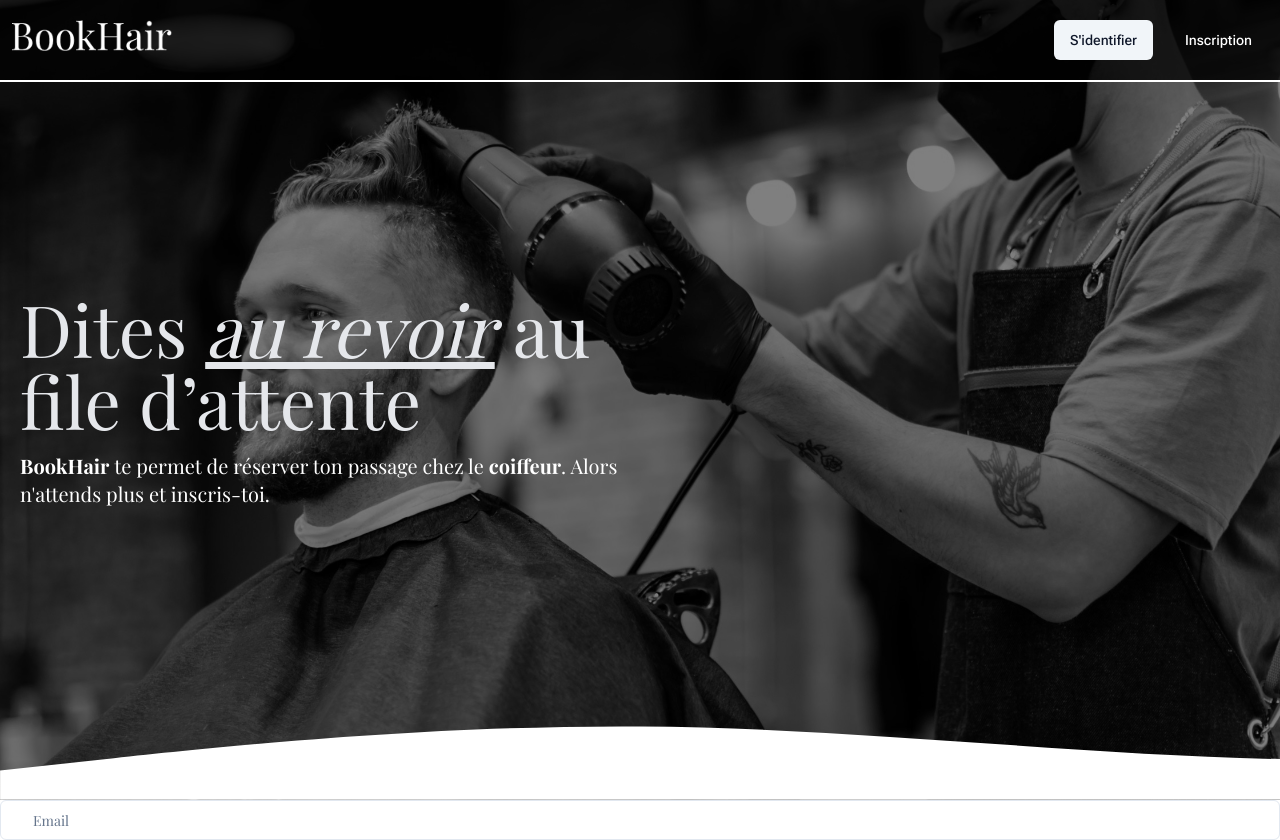
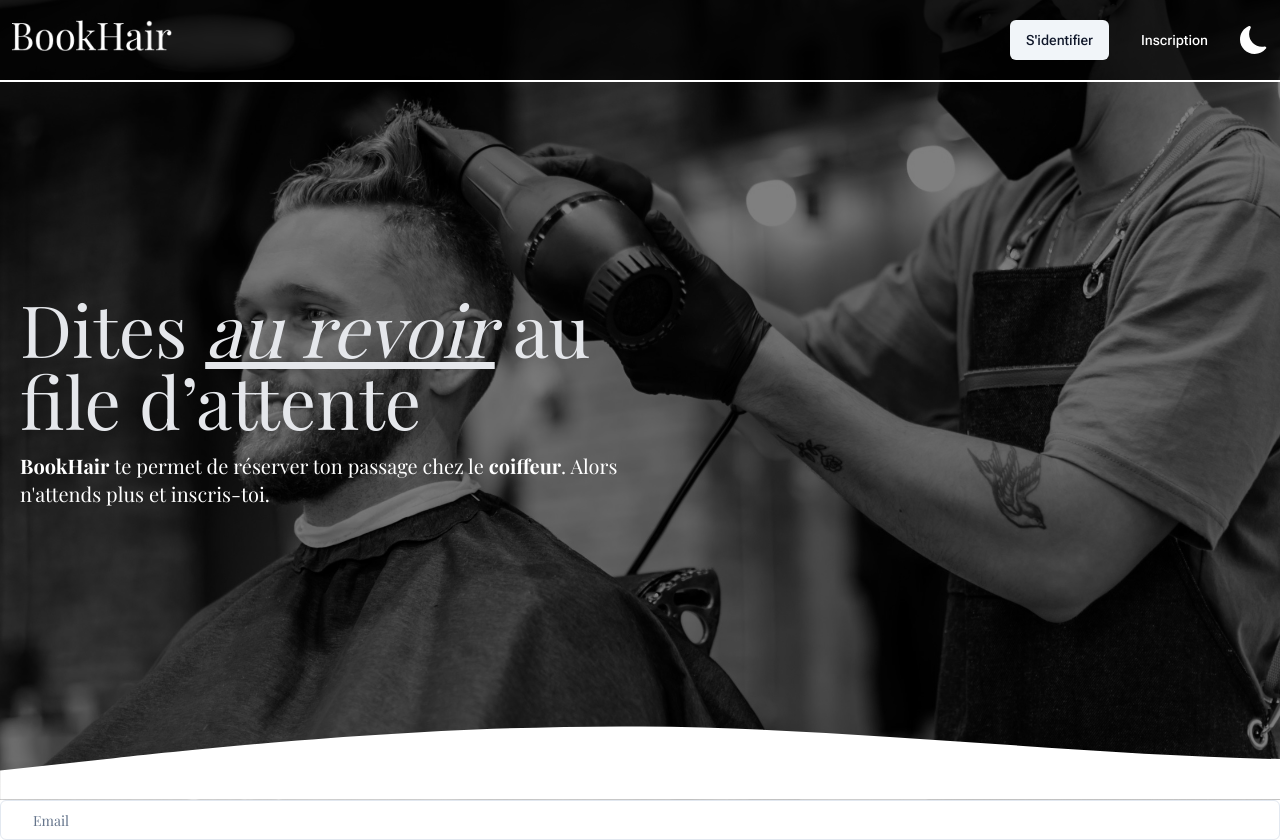
Before and after one commit to younes101020/BookHair, a Next.js app in the folder bookhair/: page / in a window 1280 px wide. Built offline with nearby package versions, Linux system fonts and the light colour scheme; no server answers; a web font is replaced by a local one.

Commit message:
fix: patch docker build step (package install order issue)

```diff
--- a/bookhair/src/app/layout.tsx
+++ b/bookhair/src/app/layout.tsx
@@ -1,7 +1,8 @@
 import '@/styles/globals.css'
 import { Playfair as MainFont }  from './fonts'
 import { Header } from '@/components/header'
-import Provider from '@/components/provider'
+import AuthProviders from '@/provider/AuthProvider'
+import ThemeProviders from '@/provider/ThemeProvider'
 import { Suspense } from 'react'
 import Loading from './loading'
 import { IconContext } from "react-icons";
@@ -17,15 +18,17 @@ export default function RootLayout({
   children: React.ReactNode
 }) {
   return (
-    <html lang="fr">
+    <html lang="fr" suppressHydrationWarning>
       <body className={`${MainFont.className}`}>
-        <Provider>
-          {/* @ts-expect-error Server Component */}
-          <Header />
-            <Suspense fallback={<Loading />}>
-              {children}
-            </Suspense>
-        </Provider>
+        <ThemeProviders>
+          <AuthProviders>
+            {/* @ts-expect-error Server Component */}
+            <Header />
+              <Suspense fallback={<Loading />}>
+                {children}
+              </Suspense>
+          </AuthProviders>
+        </ThemeProviders>
       </body>
     </html>
   )
--- /dev/null
+++ b/bookhair/src/components/client/ThemeToggle.tsx
@@ -0,0 +1,15 @@
+'use client'
+import { useTheme } from 'next-themes'
+import { BsFillMoonFill, BsFillSunFill } from "react-icons/bs";
+
+const ThemeToggle = () => {
+  const { theme, setTheme } = useTheme();
+  return (
+    <div>
+        {theme === "dark" ?
+        <BsFillSunFill size={28} onClick={() => setTheme("light")} /> : <BsFillMoonFill size={28} onClick={() => setTheme("dark")} />}
+    </div>
+  )
+}
+
+export default ThemeToggle
--- a/bookhair/src/components/header.tsx
+++ b/bookhair/src/components/header.tsx
@@ -5,6 +5,7 @@ import { Roboto as SecondFont } from '@/app/fonts';
 import { authOptions } from "@/app/api/lib/auth/[...nextauth]/route";
 import Signout from '@/components/client/Signout';
 import { buttonVariants } from "@/components/ui/button";
+import ThemeToggle from './client/ThemeToggle';
 
 export const Header = async () => {
     const session = await getServerSession(authOptions)
@@ -20,7 +21,7 @@ export const Header = async () => {
                 />
             </Link>
             <nav className={SecondFont.className}>
-                <ul className='flex gap-4 text-base'>
+                <ul className='flex gap-4 text-base items-center'>
                     {session ?
                         <>
                             <Signout />
@@ -31,7 +32,9 @@ export const Header = async () => {
                             <Link href="/register" data-test="register" className={buttonVariants({ variant: "ghost" })}>Inscription</Link>
                         </>
                     }
-
+                    <li className="cursor-pointer">
+                        <ThemeToggle />
+                    </li>
                 </ul>
             </nav>
         </header>
--- a/bookhair/src/components/provider.tsx
+++ b/bookhair/src/provider/AuthProvider.tsx
@@ -7,8 +7,8 @@ interface Props {
     children: ReactNode;
 }
 
-const Provider = ({ children }: Props) => {
+const AuthProviders = ({ children }: Props) => {
   return <SessionProvider basePath="/api/lib/auth">{children}</SessionProvider>
 }
 
-export default Provider
+export default AuthProviders
--- /dev/null
+++ b/bookhair/src/provider/ThemeProvider.tsx
@@ -0,0 +1,9 @@
+'use client'
+
+import { ThemeProvider } from 'next-themes'
+
+const ThemeProviders = ({ children }) => {
+  return <ThemeProvider>{children}</ThemeProvider>
+}
+
+export default ThemeProviders
```
Also changed, not shown: 2 other files (tests, documents, lock files or other folders).
